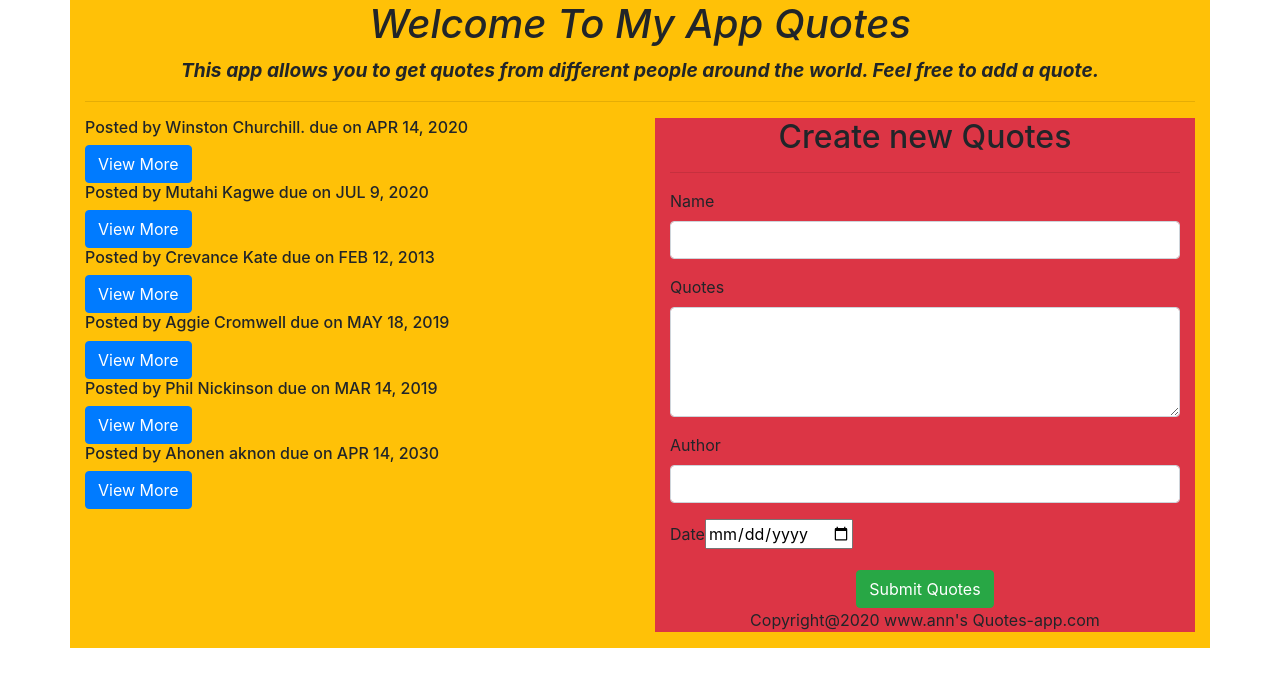
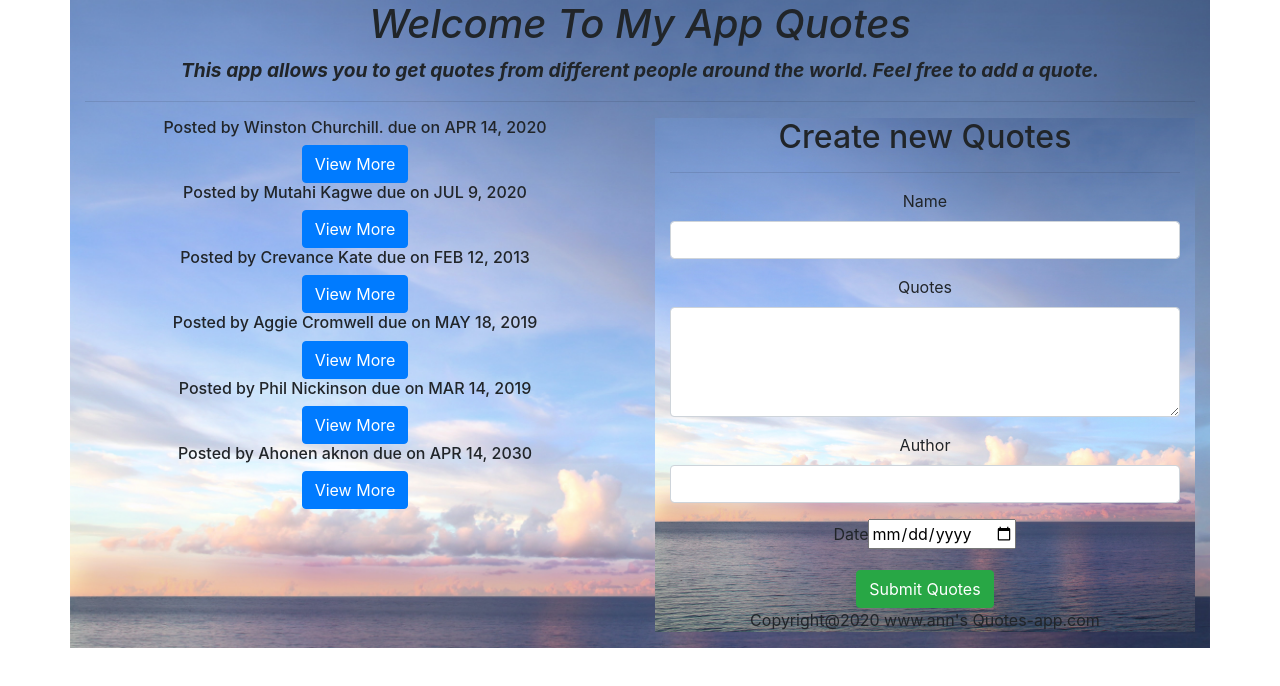
Before and after one commit to annaadhiambo/Quotes-app, an Angular app: page / in a window 1280 px wide. Shown: the top 686 px of the page. Built offline with nearby package versions, Linux system fonts and the light colour scheme.

Commit message:
added an image

```diff
--- a/src/app/quotes-detail/quotes-detail.component.css
+++ b/src/app/quotes-detail/quotes-detail.component.css
@@ -0,0 +1,10 @@
+p{
+    font-weight: bold;
+    font-size: larger;
+    font-style: italic;
+    text-align: center;
+
+}
+button{
+    color: green;
+}
--- a/src/app/quotes-detail/quotes-detail.component.html
+++ b/src/app/quotes-detail/quotes-detail.component.html
@@ -2,6 +2,6 @@
 <p>{{quotes.author}}</p>
 <p>6 months {{quotes.completeDate|dateCount}} ago</p>
 
-<button (click)= 'quotesUpvote(true)' class="btn btn-outline-dark">Upvote</button>
-<button (click)='quotesDownvote(true)' class="btn btn-outline-dark">Downvote</button>
-<button (click)= 'quotesDelete(true)' class="btn btn-outline-dark">Delete Quotes</button>
+<button (click)= 'quotesUpvote(true)' class="btn btn-outline-primary">Upvote</button>
+<button (click)='quotesDownvote(true)' class="btn btn-outline-primary">Downvote</button>
+<button (click)= 'quotesDelete(true)' class="btn btn-outline-primary">Delete Quotes</button>
--- a/src/app/quotes-form/quotes-form.component.css
+++ b/src/app/quotes-form/quotes-form.component.css
@@ -0,0 +1,6 @@
+#bg-image{
+    background-image: url(../../assets/ann.jpg);
+    background-position: relative;
+    background-repeat: no-repeat;
+    background-size: cover;
+}
--- a/src/app/quotes-form/quotes-form.component.html
+++ b/src/app/quotes-form/quotes-form.component.html
@@ -1,4 +1,4 @@
-<div class="container-fluid bg-danger">
+<div class="container-fluid bg-danger" id="bg-image">
     <h2 class="text-center">Create new Quotes</h2>
     <hr>
     <form (ngSubmit)='submitQuotes()' #quotesForm='ngForm'>
--- a/src/app/quotes/quotes.component.css
+++ b/src/app/quotes/quotes.component.css
@@ -4,7 +4,7 @@ h1{
 
 }
 p{
-    font-weight: bold;
+    font-weight: bolder;
     font-size: larger;
     font-style: italic;
     text-align: center;
@@ -12,3 +12,10 @@ p{
 button{
     color:#fff;
 }
+#back-image{
+    background-image: url(../../assets/ann.jpg);
+    background-position: relative;
+    background-repeat: no-repeat;
+    background-size: cover;
+    text-align: center;
+}
--- a/src/app/quotes/quotes.component.html
+++ b/src/app/quotes/quotes.component.html
@@ -1,4 +1,4 @@
-<div class="container bg-warning">
+<div class="container " id="back-image">
   <h1>Welcome To My App Quotes</h1>
   <p>This app allows you to get quotes from different people around the world. Feel free to add a quote.</p>
   <hr>
```
Also changed, not shown: src/assets/ann.jpg (added).
